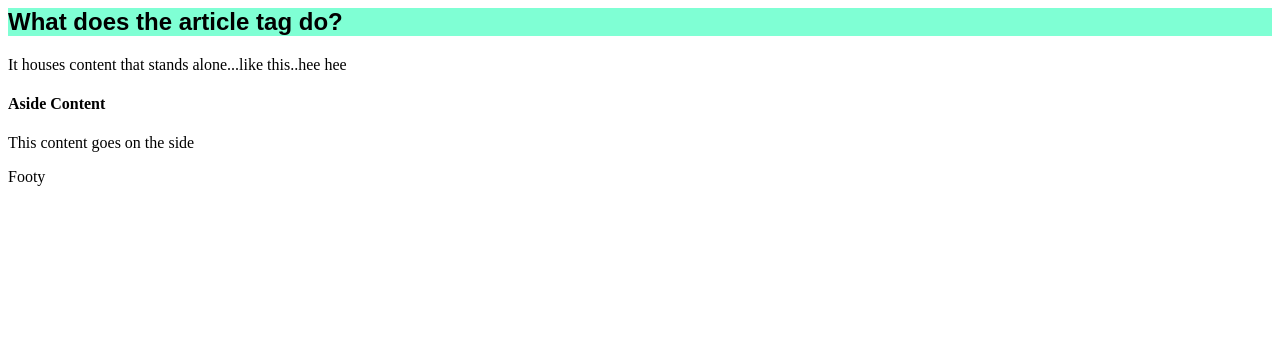
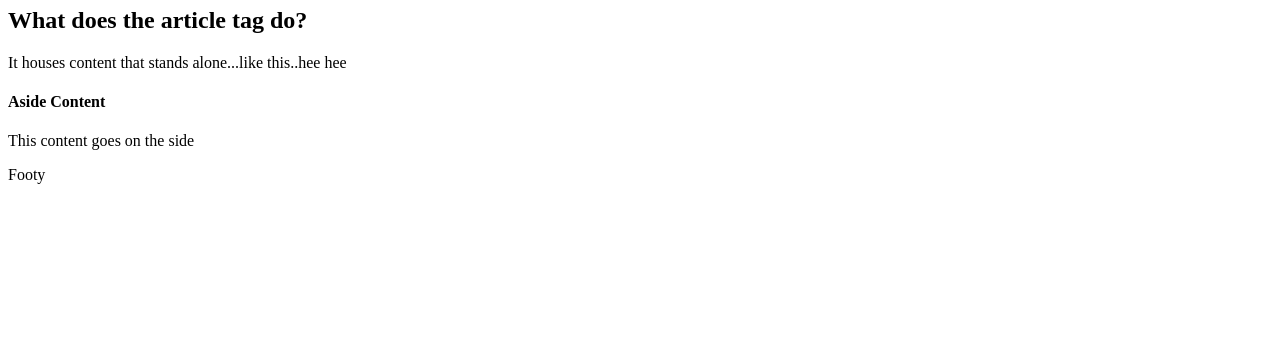
Before and after one commit to Skyler-Lucas/project_1_practice, a plain HTML site: page index.html in a window 1280 px wide. Shown: the part 459-800 px from the top of the page. Drawn offline with Linux system fonts and the light colour scheme.

Commit message:
removed color and font style
they were there when i copied and pasted the folders

```diff
--- a/css/style.css
+++ b/css/style.css
@@ -1,4 +1,3 @@
 h1 {
-    background-color:aquamarine;
-    font-family: fantasy;
+
 }
```
